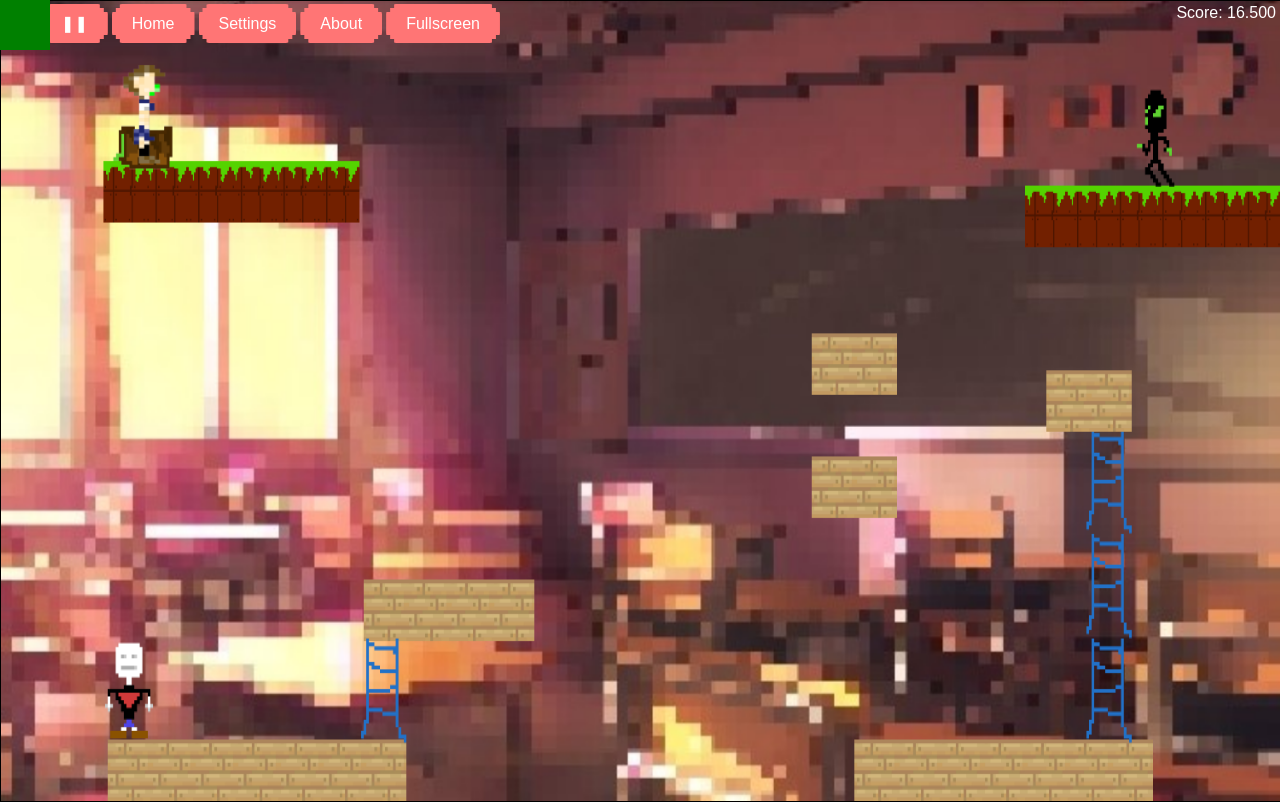
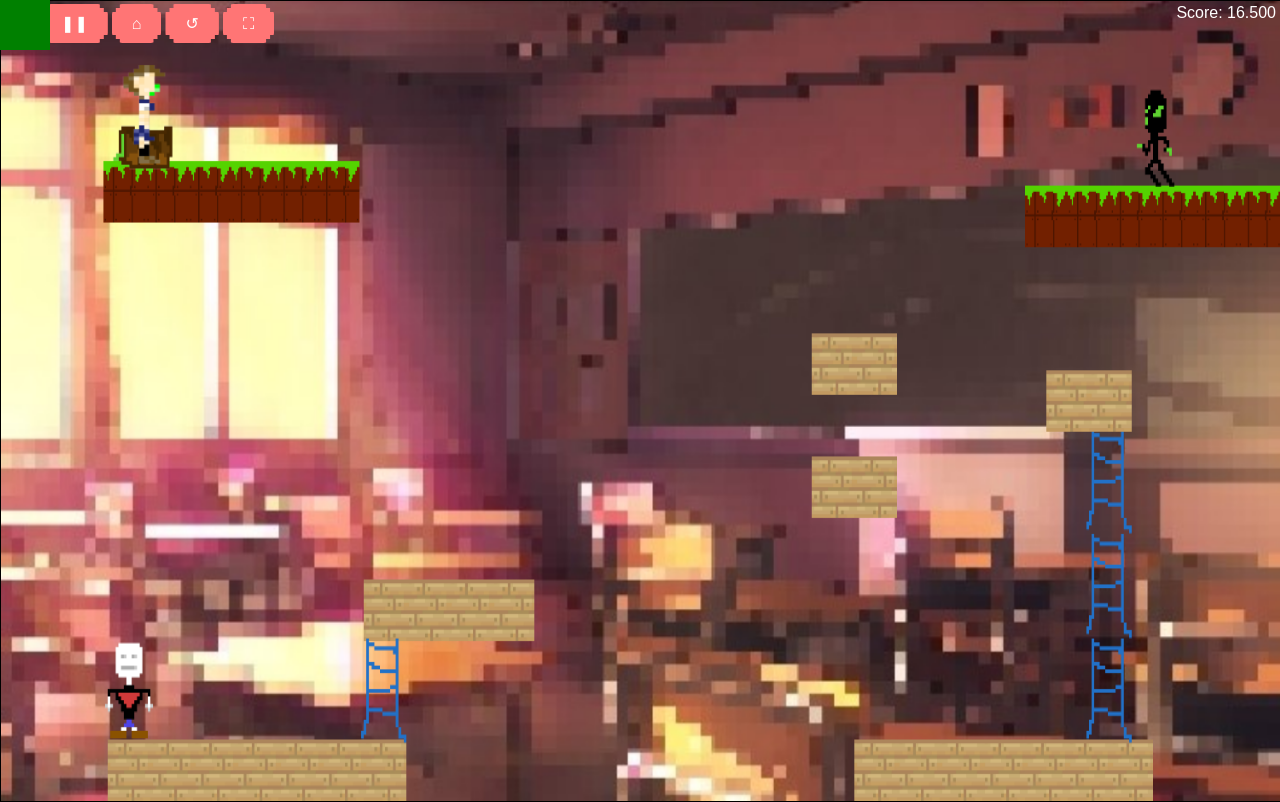
Before and after one commit to 6035421/stata, a PHP site: page /game/index.php in a window 1280 px wide. Run offline with PHP 8.4, Linux system fonts and the light colour scheme.

Commit message:
- made menu cnetered when you die or press pause - added a home icon - added a fullscreen icon - added a restart icon and button - removed about - fixed an issue where the game over screen would flicker

```diff
--- a/css/style.css
+++ b/css/style.css
@@ -26,8 +26,7 @@ body {
 
     #start,
     #home,
-    #settings,
-    #about,
+    #restart,
     #fullscreen {
         background-color: rgb(255, 117, 117);
         color: white;
@@ -44,8 +43,7 @@ body {
 
     #start:hover,
     #home:hover,
-    #settings:hover,
-    #about:hover,
+    #restart:hover,
     #fullscreen:hover {
         background-color: rgb(255, 80, 80);
         color: white;
@@ -152,6 +150,11 @@ body {
     width:100%;
 }
 
+.gameOverMenu {
+    top:56%;
+    left:40%;
+}
+
 #menu .menu {
     display: flex;
     flex-direction: row;
--- a/game/index.php
+++ b/game/index.php
@@ -20,10 +20,9 @@
             <article class="menu">
                 <img src="/sprite/player.gif" alt="player">
                 <button class='pixel-corners' id="start">❚❚</button>
-                <button class='pixel-corners' id="home">Home</button>
-                <button class='pixel-corners' id="settings">Settings</button>
-                <button class='pixel-corners' id="about">About</button>
-                <button class='pixel-corners' id="fullscreen">Fullscreen</button>
+                <button class='pixel-corners' id="home">⌂</button>
+                <button class='pixel-corners' id="restart">↺</button>
+                <button class='pixel-corners' id="fullscreen">⛶</button>
 
                 <p id='highscore'></p>
             </article>
--- a/js/game.js
+++ b/js/game.js
@@ -11,6 +11,8 @@ let playerImage, x, y, width, height;
 let forward = null, backward = null, jumping = null;
 
 let interval;
+
+let menu = document.getElementById('menu');
 
 level = 1;
 
@@ -264,6 +266,8 @@ function changeLevel(level) {
 // Start button
 startButton.addEventListener('click', function () {
     if (startButton.textContent === '▶') {
+        menu.classList.remove('gameOverMenu');
+
         startScoreCounting();
 
         startButton.textContent = '❚❚';
@@ -281,6 +285,8 @@ startButton.addEventListener('click', function () {
 
         changeLevel(level);
     } else {
+        menu.classList.add('gameOverMenu');
+
         cancelScoreCounting();
         clearInterval(interval);
 
@@ -290,7 +296,7 @@ startButton.addEventListener('click', function () {
         ctx.fillRect(0, 0, gameCanvas.width, gameCanvas.height);
         ctx.fillStyle = 'white';
         ctx.font = '50px Arial';
-        ctx.fillText('PAUSED', gameCanvas.width / 2 - 150, gameCanvas.height / 2);
+        ctx.fillText('PAUSED', gameCanvas.width / 2 - 100, gameCanvas.height / 2);
 
         ctx.font = '15px Arial';
         ctx.fillText(`Current score: ${score.toFixed(3)}`, gameCanvas.width / 2 - 75, (gameCanvas.height / 2) + 26);
@@ -482,7 +488,9 @@ function gameOver() {
     cancelScoreCounting();
     clearInterval(interval);
 
-    window.setTimeout(function () {
+    menu.classList.add('gameOverMenu');
+
+    window.setTimeout(function () { // for some reason this needs to be delayed, couldnt find why
         const ctx = gameCanvas.getContext('2d');
         ctx.fillStyle = 'rgba(0, 0, 0, 0.5)';
         ctx.fillRect(0, 0, gameCanvas.width, gameCanvas.height);
@@ -495,7 +503,7 @@ function gameOver() {
         // When paused the player can't move
 
         removeControls();
-    }, 500);
+    }, 10);
 }
 
 function getCursorPosition(canvas, event) {
--- a/js/index.js
+++ b/js/index.js
@@ -2,14 +2,19 @@ const fullscreenButton = document.getElementById("fullscreen");
 const gameCanvas = document.getElementById("gameCanvas");
 const body = document.body
 const home = document.getElementById('home');
+const restart = document.getElementById('restart');
+
+restart.addEventListener('click', function () {
+    window.location.reload();
+});
 
 home.onclick = function () {
     window.location.href = '../index.php';
 }
 
 fullscreenButton.addEventListener("click", () => {
-    if(fullscreenButton.innerHTML == 'Fullscreen') {
-        fullscreenButton.innerHTML = 'Close Fullscreen';
+    if(fullscreenButton.innerHTML == '⛶') {
+        fullscreenButton.innerHTML = '✖ ';
 
     if (body.requestFullscreen) {
         body.requestFullscreen();
@@ -21,7 +26,7 @@ fullscreenButton.addEventListener("click", () => {
         body.msRequestFullscreen();
     }
 } else {
-    fullscreenButton.innerHTML = 'Fullscreen';
+    fullscreenButton.innerHTML = '⛶';
 
     if (document.exitFullscreen) {
         document.exitFullscreen();
```
